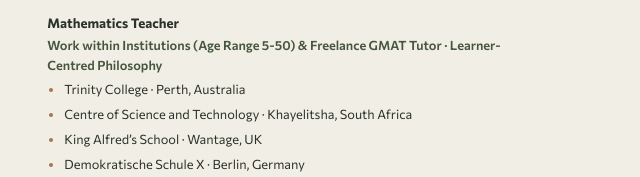
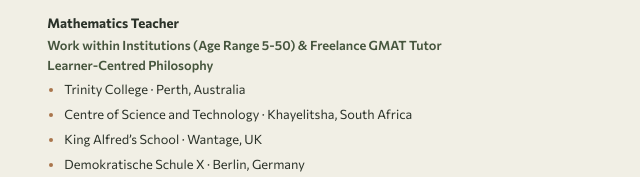
Before and after one commit to steldesp-bbp/building-bridges, a plain HTML site: page docs/CV-Despotakis.html in a window 1280 px wide. Shown: the part 599-776 px from the top of the page, 381-1021 px from the left. Drawn offline with Linux system fonts and the light colour scheme.

Commit message:
CV (EN): put 'Learner-Centred Philosophy' on its own line under the teaching role

```diff
--- a/docs/CV-Despotakis.html
+++ b/docs/CV-Despotakis.html
@@ -80,7 +80,7 @@ footer{border-top:1px solid #C9C2AD;padding-top:3mm;display:flex;justify-content
 <p><b>c) synYparxi</b> · 2015–2020<br><span class="note">“Network of Social Solidarity and Psychological Support”</span><br>Individual &amp; Group Counselling to vulnerable populations</p></div></div>
 <div class="row"><div class="yr">2017 – 2018</div><div class="sub"><h3>Co-Founder · EUDEC Greece</h3><p>A regional chapter of the European Democratic Education Community, a non-profit organisation working to promote education based on the principles of Self-Directed Learning and Collective Decision-Making</p></div></div>
 <div class="row"><div class="yr">2016 – 2017</div><div class="sub"><h3>Escort of Unaccompanied Minors · METAdrasi</h3><p>Accompanied groups of refugee minors from “Detention” to “Reception” centres all over Greece ensuring their safety and informing them of their rights and potential dangers, should they decide to leave the reception centre</p></div></div>
-<div class="row"><div class="yr">2008 – 2016</div><div class="sub"><h3>Mathematics Teacher</h3><p class="role">Work within Institutions (Age Range 5-50) &amp; Freelance GMAT Tutor · Learner-Centred Philosophy</p>
+<div class="row"><div class="yr">2008 – 2016</div><div class="sub"><h3>Mathematics Teacher</h3><p class="role">Work within Institutions (Age Range 5-50) &amp; Freelance GMAT Tutor<br>Learner-Centred Philosophy</p>
 <ul><li>Trinity College · Perth, Australia</li><li>Centre of Science and Technology · Khayelitsha, South Africa</li><li>King Alfred’s School · Wantage, UK</li><li>Demokratische Schule X · Berlin, Germany</li><li>Mobile School Arsis · Athens, Greece</li></ul></div></div>
 <div class="row"><div class="yr">2013 – 2014</div><div class="sub"><h3>Agriculture and Construction Volunteer · Workaway</h3><p>Lived in a number of organic farms/communities/projects (Thailand, Laos, Malaysia, Philippines) on a work-exchange basis cultivating crops and building with natural materials. Immersed myself in different cultures, learned about meditation, permaculture and self-organisation</p></div></div>
 </div></section>
```
